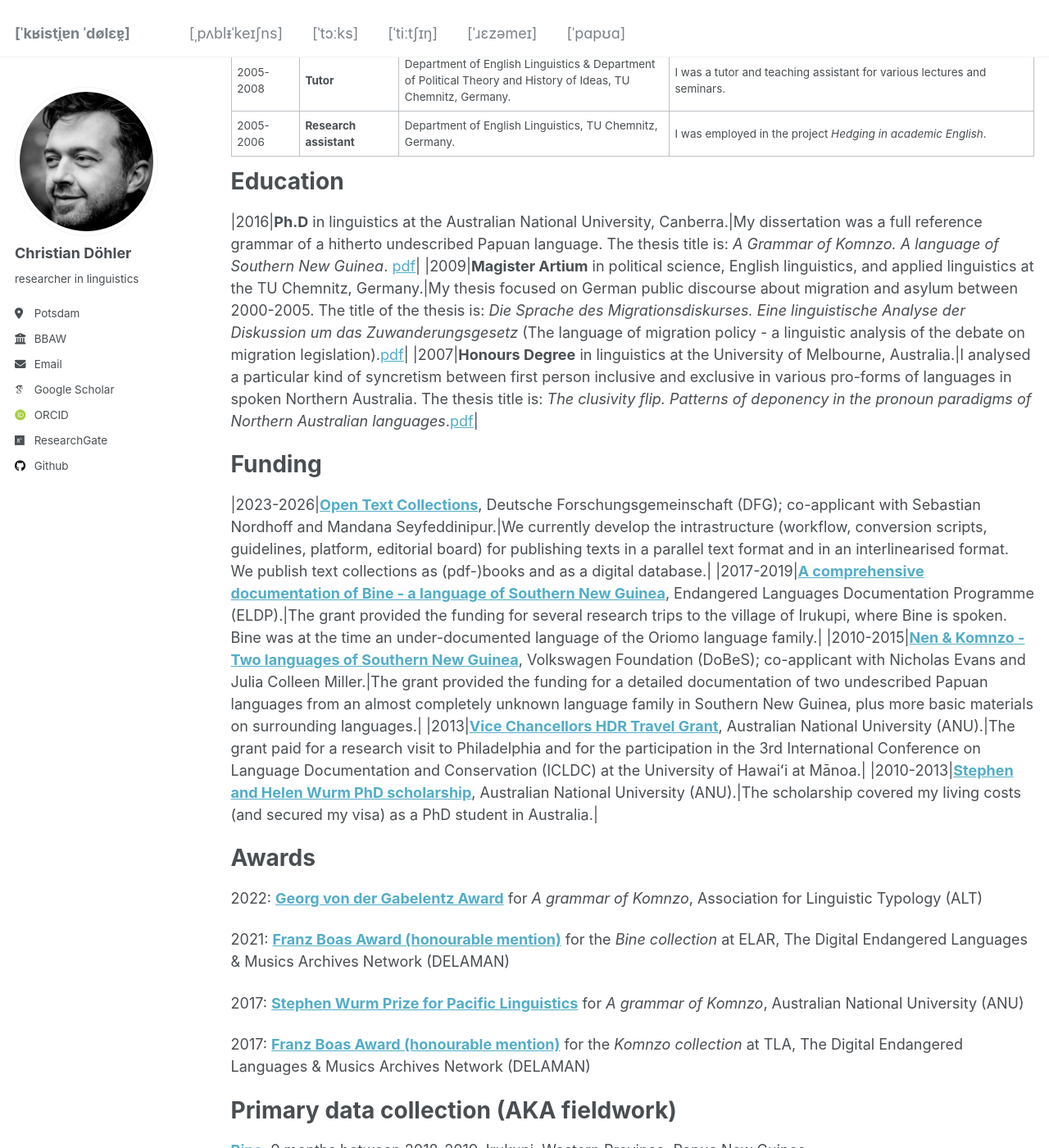
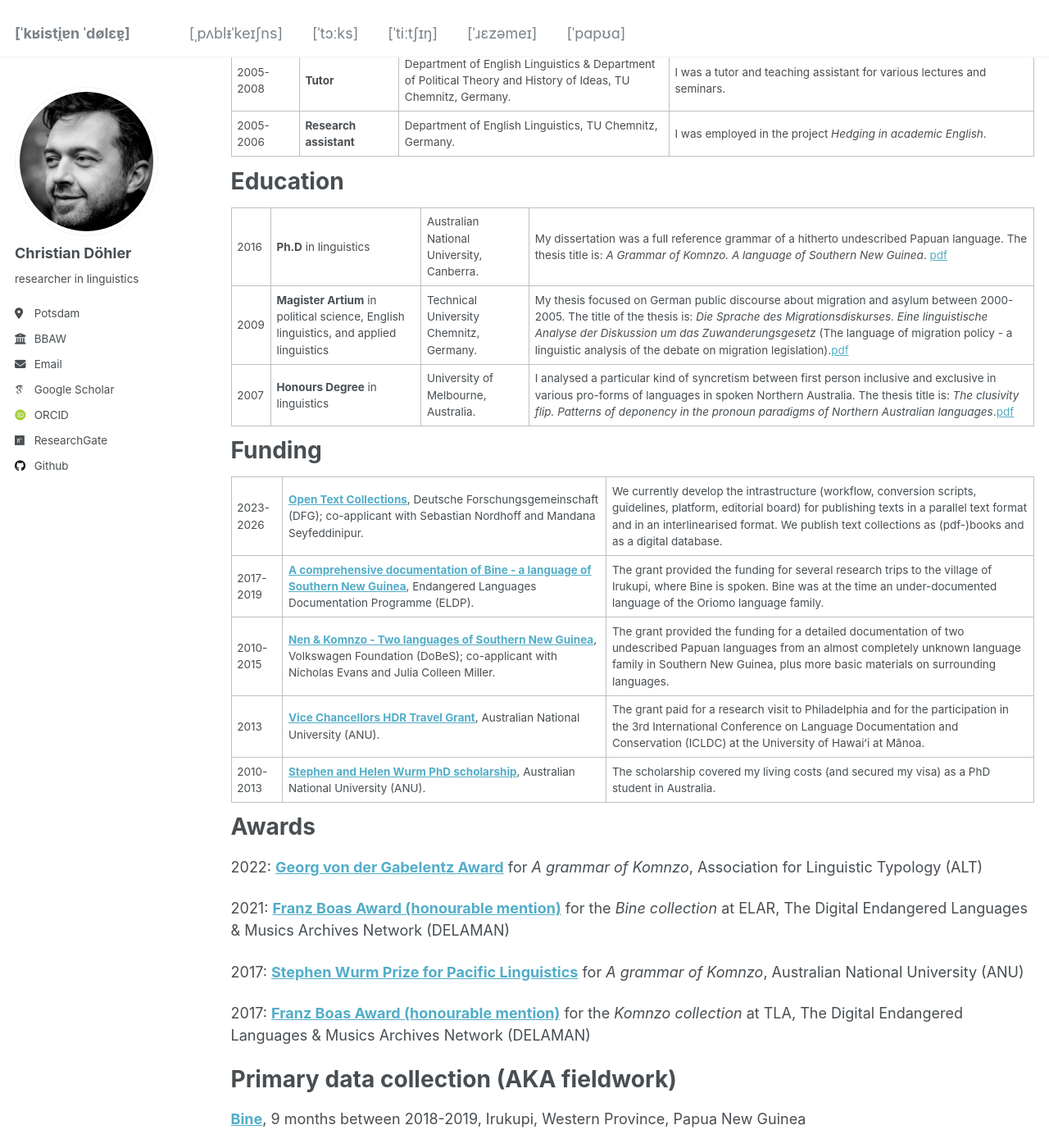
Before and after one commit to chrdoe/chrdoe.github.io, a Jekyll site: the page built from _pages/cv.md, in a window 1280 px wide and 1400 px high, scrolled down 759 px. Shown: the whole window at 82% size. Built offline with Jekyll 4.4.1, drawn with Linux system fonts in a browser that asks for light colours; some web fonts are replaced.

Commit message:
Update cv.md

```diff
--- a/_pages/cv.md
+++ b/_pages/cv.md
@@ -27,12 +27,14 @@ Work
 
 Education
 ======
-|2016|**Ph.D** in linguistics at the Australian National University, Canberra.|My dissertation was a full reference grammar of a hitherto undescribed Papuan language. The thesis title is: *A Grammar of Komnzo. A language of Southern New Guinea*. [pdf](https://doi.org/10.25911/5d778a5c79763)|
-|2009|**Magister Artium** in political science, English linguistics, and applied linguistics at the TU Chemnitz, Germany.|My thesis focused on German public discourse about migration and asylum between 2000-2005. The title of the thesis is: *Die Sprache des Migrationsdiskurses. Eine linguistische Analyse der Diskussion um das Zuwanderungsgesetz* (The language of migration policy - a linguistic analysis of the debate on migration legislation).[pdf](/files/döhler2009.pdf)|
-|2007|**Honours Degree** in linguistics at the University of Melbourne, Australia.|I analysed a particular kind of syncretism between first person inclusive and exclusive in various pro-forms of languages in spoken Northern Australia. The thesis title is: *The clusivity flip. Patterns of deponency in the pronoun paradigms of Northern Australian languages*.[pdf](/files/döhler2006.pdf)|
+
+|2016|**Ph.D** in linguistics|Australian National University, Canberra.|My dissertation was a full reference grammar of a hitherto undescribed Papuan language. The thesis title is: *A Grammar of Komnzo. A language of Southern New Guinea*. [pdf](https://doi.org/10.25911/5d778a5c79763)|
+|2009|**Magister Artium** in political science, English linguistics, and applied linguistics|Technical University Chemnitz, Germany.|My thesis focused on German public discourse about migration and asylum between 2000-2005. The title of the thesis is: *Die Sprache des Migrationsdiskurses. Eine linguistische Analyse der Diskussion um das Zuwanderungsgesetz* (The language of migration policy - a linguistic analysis of the debate on migration legislation).[pdf](/files/döhler2009.pdf)|
+|2007|**Honours Degree** in linguistics|University of Melbourne, Australia.|I analysed a particular kind of syncretism between first person inclusive and exclusive in various pro-forms of languages in spoken Northern Australia. The thesis title is: *The clusivity flip. Patterns of deponency in the pronoun paradigms of Northern Australian languages*.[pdf](/files/döhler2006.pdf)|
 
 Funding
 ====
+
 |2023-2026|**[Open Text Collections](https://www.bbaw.de/forschung/open-text-collections)**, Deutsche Forschungsgemeinschaft (DFG); co-applicant with Sebastian Nordhoff and Mandana Seyfeddinipur.|We currently develop the intrastructure (workflow, conversion scripts, guidelines, platform, editorial board) for publishing texts in a parallel text format and in an interlinearised format. We publish text collections as (pdf-)books and as a digital database.|
 |2017-2019|**[A comprehensive documentation of Bine - a language of Southern New Guinea](https://www.elararchive.org/dk0471)**, Endangered Languages Documentation Programme (ELDP).|The grant provided the funding for several research trips to the village of Irukupi, where Bine is spoken. Bine was at the time an under-documented language of the Oriomo language family.|
 |2010-2015|**[Nen & Komnzo - Two languages of Southern New Guinea](https://portal.volkswagenstiftung.de/search/projectPDF.do?projectId=8476)**, Volkswagen Foundation (DoBeS); co-applicant with Nicholas Evans and Julia Colleen Miller.|The grant provided the funding for a detailed documentation of two undescribed Papuan languages from an almost completely unknown language family in Southern New Guinea, plus more basic materials on surrounding languages.|
```
